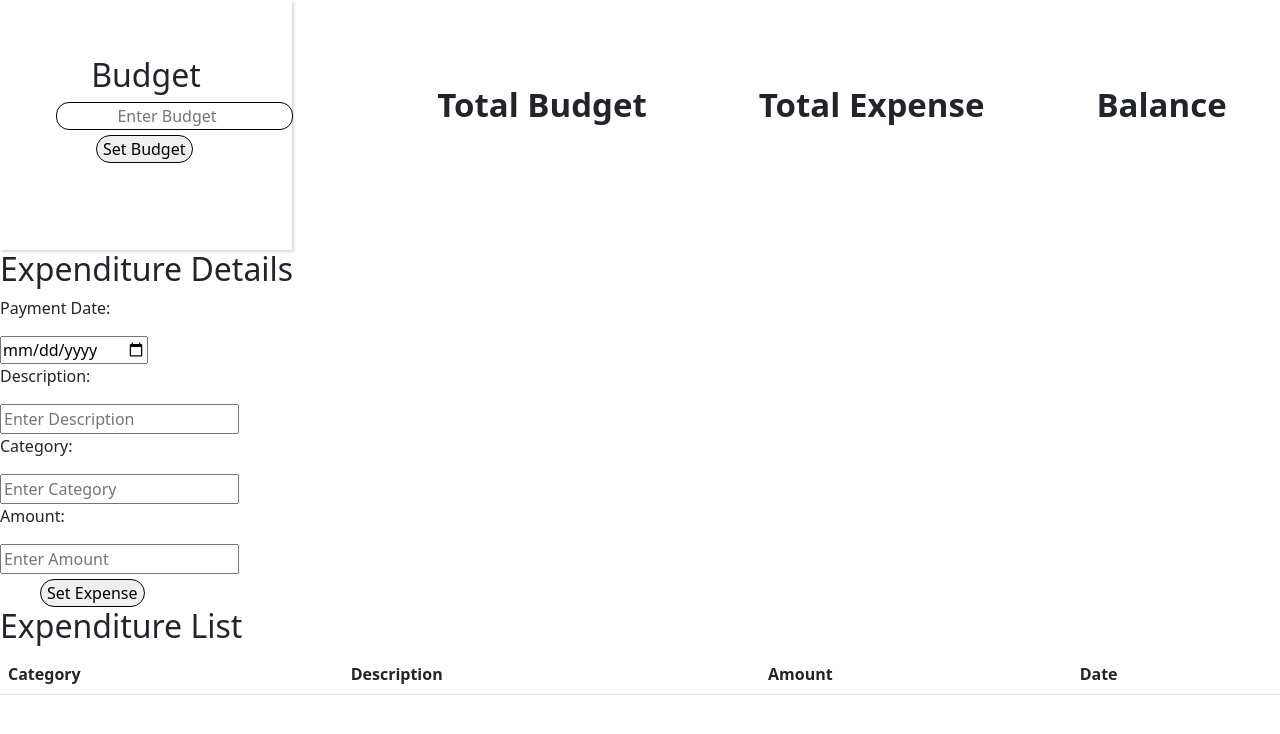
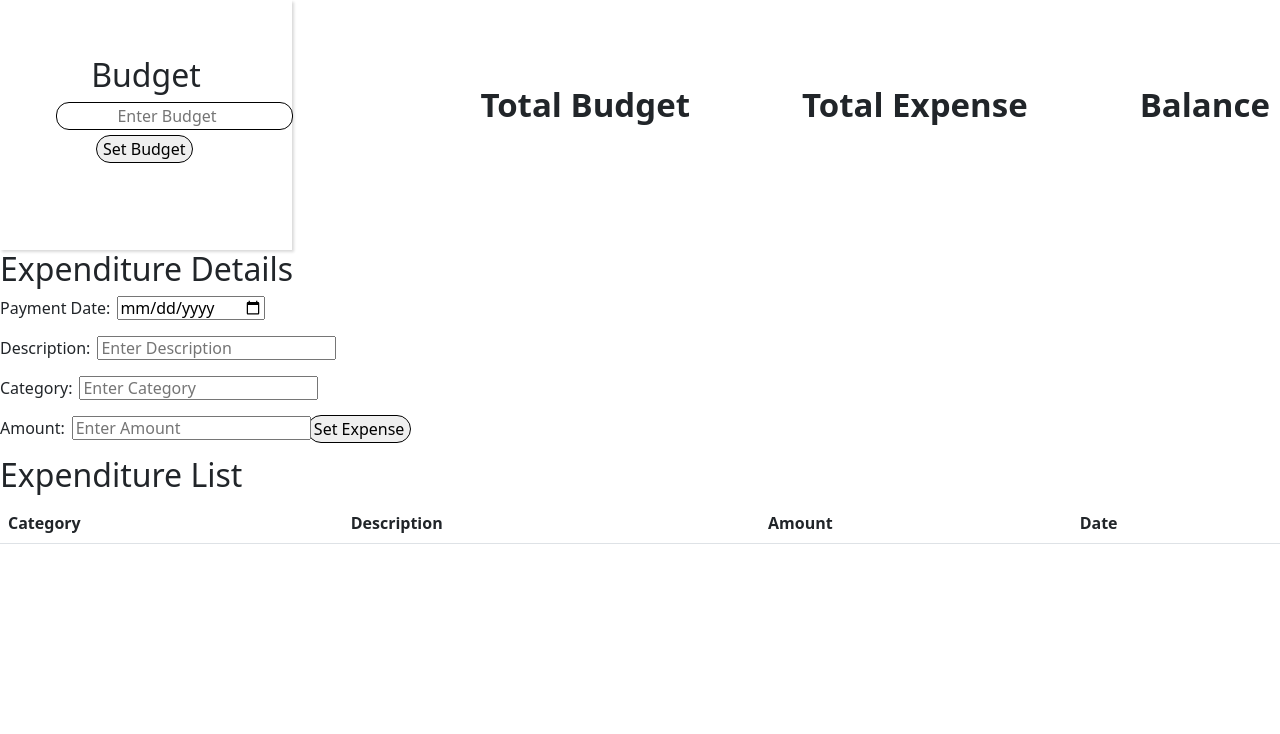
Before and after one commit to SyedOmarAli/Budgeting-App, a plain HTML site: page index.html in a window 1280 px wide. Drawn offline with nearby package versions, Linux system fonts and the light colour scheme.

Commit message:
updated styling

```diff
--- a/index.html
+++ b/index.html
@@ -42,7 +42,7 @@
                 <p>Amount:</p>
                 <input type="number" id="exp_amount" placeholder="Enter Amount">
             </div>
-            <button onclick="submitDetail()">Set Expense</button>
+            <button class="submit_detail" onclick="submitDetail()">Set Expense</button>
         </div>
 
         <div class="dashboard">
--- a/style.css
+++ b/style.css
@@ -52,3 +52,18 @@ img {
 img:hover {
     cursor: pointer;
 }
+
+.payment_date, .descripton_cat, .category_user, .amount_user {
+    display: flex;
+}
+
+#pay_date, #ctg_desc, #category, #exp_amount {
+    height: 24px;
+    margin-left: 7px;
+}
+
+.submit_detail {
+    float: right;
+    margin-right: -75px;
+    margin-top: -41px;
+}
```
